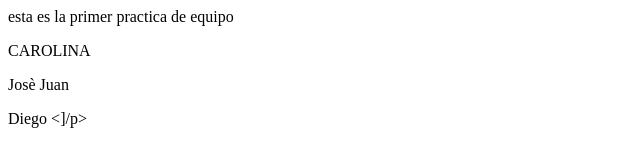
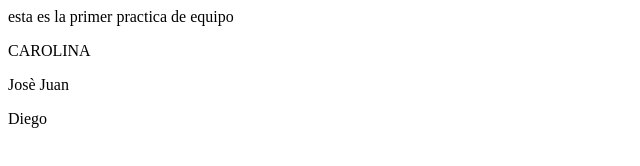
Before and after one commit to Darkneko0/AIDRRM, a plain HTML site: page index.html in a window 1280 px wide. Shown: the full height of the page, 0-640 px from the left. Drawn offline with Linux system fonts and the light colour scheme.

Commit message:
Update index.html

```diff
--- a/index.html
+++ b/index.html
@@ -5,7 +5,7 @@
             <p> esta es la primer practica de equipo</p>
             <p> CAROLINA</p>
             <p> Josè Juan</p>
-            <p> Diego <]/p>
+            <p> Diego </p>
         </body>
     </head>
 </html>
```
